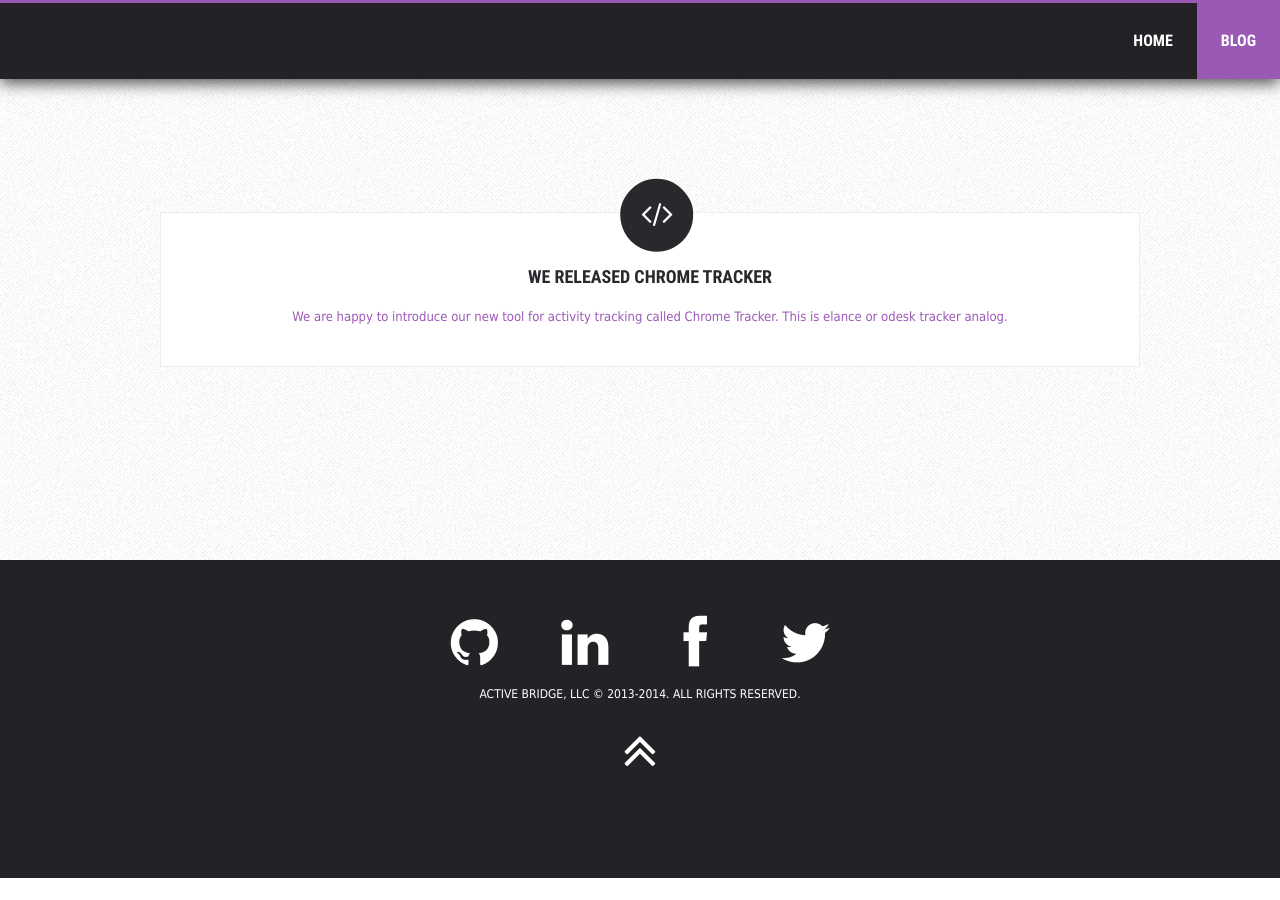
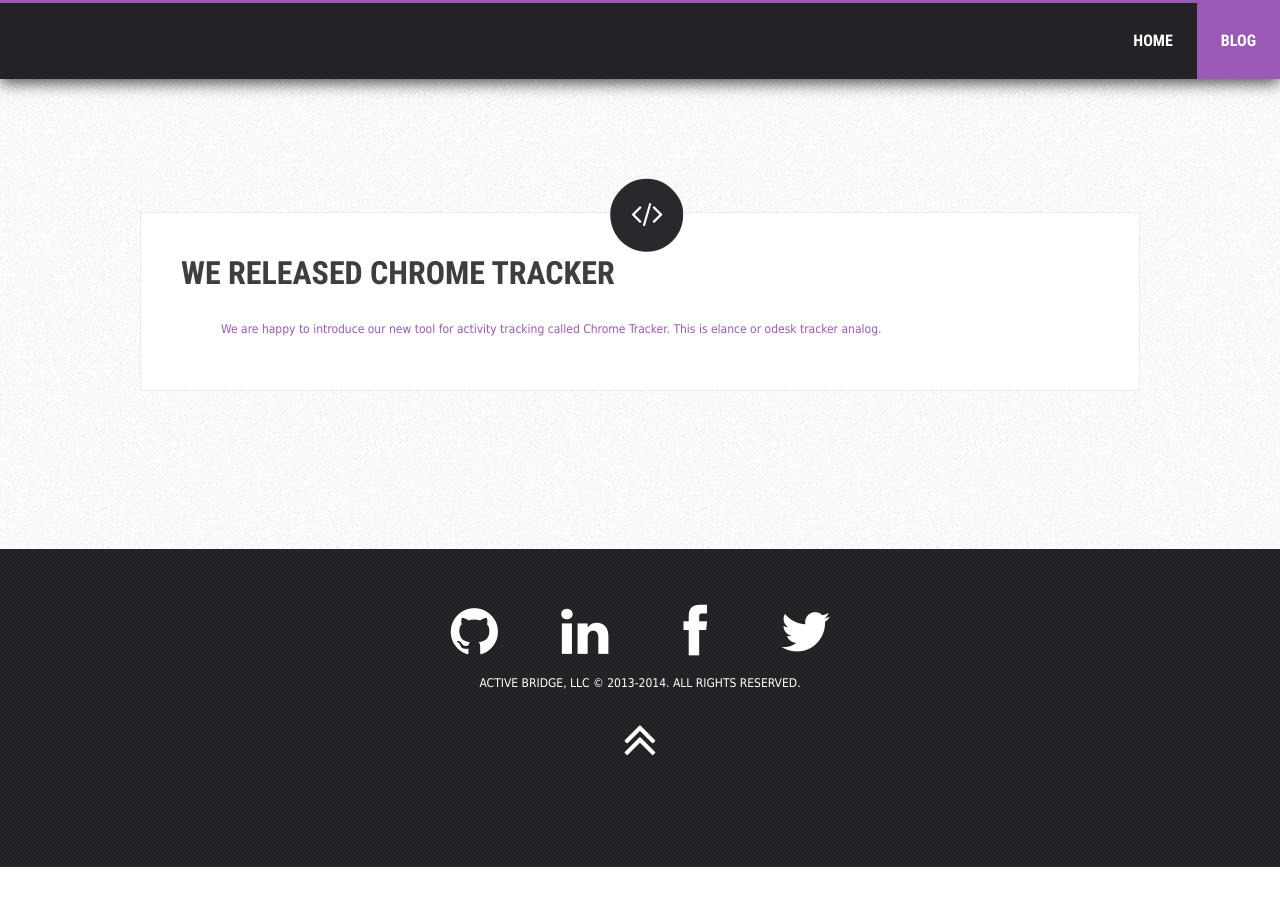
Before and after one commit to activebridge/old.activebridge.github.io, a Jekyll site: the page built from blog.html, in a window 1280 px wide. Built offline with Jekyll 4.4.1, drawn with Linux system fonts in a browser that asks for light colours.

Commit message:
Fix services icons

```diff
--- a/_includes/service.html
+++ b/_includes/service.html
@@ -1,6 +1,6 @@
 <div class="grid_4 {{ include.service.class }}">
   <div class='services-block'>
-    <div class='icon-stack'>
+    <div class='icon-stack top-icon'>
       <i class='icon-circle base border'></i>
       <i class='icon-circle base'></i>
       <i class="small-icon icon-{{ include.service.icon }}"></i>
--- a/_layouts/post.html
+++ b/_layouts/post.html
@@ -4,7 +4,7 @@
 
 <div class='grid_12'>
   <div class='post-body'>
-    <div class='icon-stack'>
+    <div class='icon-stack top-icon'>
       <i class='icon-circle base border'></i>
       <i class='icon-circle base'></i>
       <i class='small-icon icon-code'></i>
--- a/_sass/base.scss
+++ b/_sass/base.scss
@@ -350,9 +350,25 @@
   zoom: 1;
 }
 
-.post-body {
-  position: relative;
-  padding: 40px;
-  border: 1px solid #ededed;
-  background: #ffffff;
+.top-icon {
+  position: absolute;
+  top: -40px;
+  left: 50%;
+  margin-left: -36px;
+  font-size: 30px;
+  color: $white;
+  .base, .small-icon {
+    @include transition;
+  }
+  .base {
+    padding: 5px;
+    font-size: 74px;
+    color: #2a282c;
+  }
+  .border {
+    color: #2a282c;
+    font-size: 85px;
+    padding: 0;
+  }
+  .small-icon { padding: 11px 0 0 12px; }
 }
--- /dev/null
+++ b/_sass/blog.scss
@@ -0,0 +1,7 @@
+.post-body {
+  display: block;
+  position: relative;
+  padding: 40px;
+  border: 1px solid #ededed;
+  background: #ffffff;
+}
--- a/_sass/services.scss
+++ b/_sass/services.scss
@@ -12,15 +12,20 @@
   padding: 25px 15px;
   @include transition;
   &:hover {
-    border: 1px solid #9b59b6;
-    background: #9b59b6;
-    color: #ffffff;
+    border: 1px solid $violet;
+    background: $violet;
+    color: $white;
+    -webkit-transform: scale(1.2);
+    transform: scale(1.2);
+    p { color: $white; }
+    .icon-stack .base { color: $violet; }
+    .icon-stack .border { color: $white; }
   }
   p {
     font-family: 'Roboto Condensed', sans-serif;
     font-size: 18px;
     line-height: 22px;
-    color: #2a282c;
+    color: $black;
     padding-top: 10px;
     @include transition;
     text-transform: uppercase;
@@ -30,36 +35,6 @@
     margin: 0px auto;
     text-align: center;
   }
-  &:hover {
-    -webkit-transform: scale(1.2);
-    transform: scale(1.2);
-    p { color: #ffffff; }
-    .base { color: #9b59b6; }
-    .border { color: white; }
-  }
+
+
 }
-
-.services-block, .post-body {
-  .icon-stack {
-    position: absolute;
-    top: -40px;
-    left: 50%;
-    margin-left: -36px;
-    font-size: 30px;
-    color: white;
-    .base, .small-icon {
-      @include transition;
-    }
-    .base {
-      padding: 5px;
-      font-size: 74px;
-      color: #2a282c;
-    }
-    .border {
-      color: #2a282c;
-      font-size: 85px;
-      padding: 0;
-    }
-    .small-icon { padding: 11px 0 0 12px; }
-  }
-}
--- a/blog.html
+++ b/blog.html
@@ -5,13 +5,13 @@
 <ul>
   {% for post in site.posts %}
   <li class='grid_12'>
-    <a class='services-block' href="{{ post.url }}">
-      <div class='icon-stack'>
+    <a class='post-body' href="{{ post.url }}">
+      <div class='icon-stack top-icon'>
         <i class='icon-circle base border'></i>
         <i class='icon-circle base'></i>
         <i class='small-icon icon-code'></i>
       </div>
-      <p>{{ post.title }}</p>
+      <h4>{{ post.title }}</h4>
       <div class='text'>{{ post.excerpt | remove: '<p>' | remove: '</p>' }}</div>
     </a>
   </li>
--- a/css/app.scss
+++ b/css/app.scss
@@ -6,4 +6,5 @@
 @import 'base';
 @import 'members';
 @import 'services';
-@import 'media'
+@import 'blog';
+@import 'media';
```
